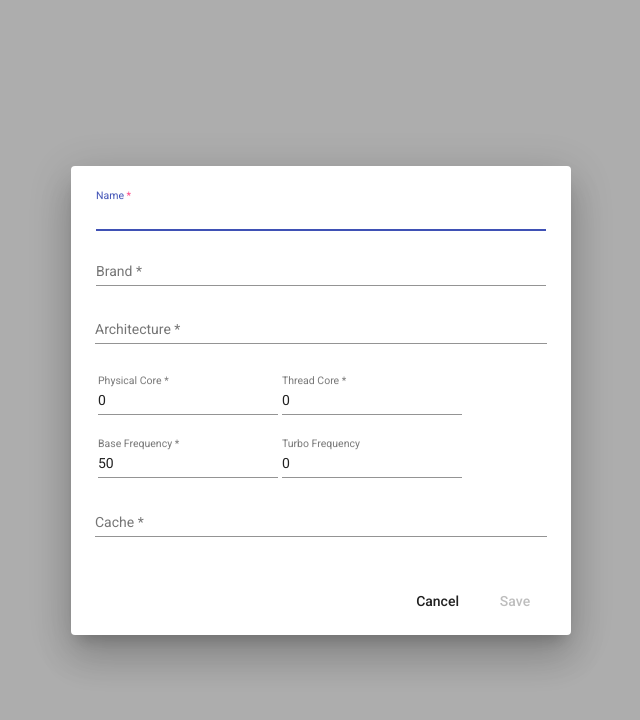
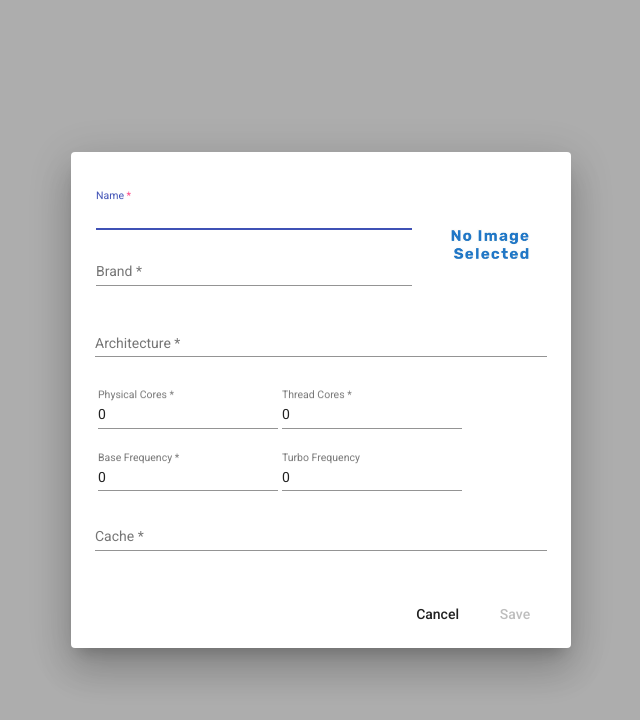
Before and after one commit to Nabilsenko/Project-NWT, an Angular app in the folder frontend/: page /list in a window 1280 px wide. Both pictures are taken after a click on the button "add". Shown: the top 720 px of the page, without its empty margins (319-959 px from the left). Built offline with nearby package versions, Linux system fonts and the light colour scheme; no server answers.

Commit message:
fix: fixed dispaly issues, and enhances css

```diff
--- a/frontend/src/app/list/list.component.css
+++ b/frontend/src/app/list/list.component.css
@@ -2,7 +2,7 @@
     --gray : #e6e5e5;
     --light-gray : #f9f9f9;
     --dark-gray : #7a7979;
-    --title-color : #0c0636;
+    --title-color : #322585;
 }
 
 * {
@@ -16,6 +16,7 @@ img {
     height: auto;
     width: 150px;
     box-shadow: rgba(99, 99, 99, 0.2) 0px 2px 8px 0px;
+    border-radius: 5px;
 }
 
 span {
@@ -30,6 +31,7 @@ span {
     grid-template-columns: 1fr 2.5fr;
     align-items: center;
     /*border: 2px solid var(--gray);*/
+    width: 700px;
     padding: 15px;
     margin: 15px auto;
     border-radius: 10px;
@@ -41,6 +43,12 @@ span {
     flex-direction: column;
 }
 
+.card-buttons {
+    display: grid;
+    grid-template-columns: 1fr 1fr;
+    justify-items: start;
+}
+
 .card-content-title {
     font-weight: 700;
     font-size: large;
@@ -49,11 +57,12 @@ span {
 }
 
 .trash{
-    color: var(--dark-gray);
+    color: var(--title-color);
     background: var(--gray);
     padding: 3px;
     border-radius: 50%;
-    margin-left: 200px;
+    /*margin-left: 200px;*/
+    place-self: start end ;
 }
 
 .trash:hover {
@@ -66,4 +75,12 @@ p{
     padding-bottom: 5px;
 }
 
+.add-button {
+    background: var(--title-color);
+}
+
+.add-button:hover {
+    opacity: 0.7;
+}
+
 /** Card ***/
--- a/frontend/src/app/list/list.component.html
+++ b/frontend/src/app/list/list.component.html
@@ -1,4 +1,11 @@
 <link href="https://fonts.googleapis.com/icon?family=Material+Icons" rel="stylesheet">
+
+<section class="buttons-fab" *ngIf="dialogStatus === 'inactive'">
+    <button (click)="showDialog()" mat-fab color="accent" class="add-button">
+        <i class="material-icons">add</i>
+    </button>
+</section>
+
 <div *ngFor="let cpu of cpus;index as i">
     <div class="card">
         <img src="{{cpu.image || cpu.brand}}" />
@@ -8,19 +15,13 @@
                 <mat-icon (click)="delete(i)" class="trash">delete</mat-icon>
             </div>
             <span>
-                <p><b>Coeurs Physiques :</b>&nbsp;&nbsp;{{cpu.core.physical}}</p>
-                <p><b>Coeurs Logiques :</b>&nbsp;&nbsp;{{cpu.core.thread}}</p>
+                <p><b>Physical Cores :</b>&nbsp;&nbsp;{{cpu.core.physical}}</p>
+                <p><b>Thread Cores :</b>&nbsp;&nbsp;{{cpu.core.thread}}</p>
             </span>
             <span>
-                <p><b>Fréquence de base :</b>&nbsp;&nbsp;{{cpu.frequency.base}}&nbsp;Ghz</p>
-                <p><b>Fréquence de turbo :</b>&nbsp;&nbsp;{{cpu.frequency.turbo}}&nbsp;Ghz</p>
+                <p><b>Base Frequency :</b>&nbsp;&nbsp;{{cpu.frequency.base}}&nbsp;Ghz</p>
+                <p><b>Turbo Frequency :</b>&nbsp;&nbsp;{{cpu.frequency.turbo}}&nbsp;Ghz</p>
             </span>
         </div>
     </div>
 </div>
-
-<section class="buttons-fab" *ngIf="dialogStatus === 'inactive'">
-    <button (click)="showDialog()" mat-fab color="accent" class="button-add">
-        <i class="material-icons">add</i>
-    </button>
-</section>
--- a/frontend/src/app/list/list.component.ts
+++ b/frontend/src/app/list/list.component.ts
@@ -66,11 +66,6 @@ export class ListComponent implements OnInit {
                 mergeMap((cpu: Cpu | undefined) => this._add(cpu)),
             )
             .subscribe({
-                /**ext: (cpu: Cpu) => {
-                    this._cpus.push(cpu);
-                },*/
-                next: (cpu: Cpu) => this._cpus = this._cpus.concat(cpu),
-
                 error: (err) => {
                     console.log('Erreur !');
                     console.log(err);
@@ -85,7 +80,7 @@ export class ListComponent implements OnInit {
 
     private _add(cpu: Cpu | undefined): Observable<Cpu> {
         console.log("----------",cpu);
-
+        this.cpus.push(cpu as Cpu)
         return this._cpuService.create(cpu as Cpu);
     }
 }
--- a/frontend/src/app/shared/form/form.component.css
+++ b/frontend/src/app/shared/form/form.component.css
@@ -8,3 +8,8 @@
 .align-right {
     text-align: right;
 }
+
+.img-choose{
+    margin: 0 0 0 20px;
+    border: solid 2 px #d1d1d1;
+}
--- a/frontend/src/app/shared/form/form.component.html
+++ b/frontend/src/app/shared/form/form.component.html
@@ -24,11 +24,13 @@
                         </mat-error>
                     </mat-form-field>
                 </td>
-                <!-- Cpu Image
+                <!-- Cpu Image -->
                 <td class="align-right">
-                    <img width="112" [src]="form.get('photo')?.value" id="imageDisplay" alt="cpu image" (click)="imageInput.click()">
-                    <input hidden (change)="onImageChange()" #imageInput type="file" name="image" id="image">
-                </td>-->
+
+                    <img *ngIf="form.get('photo')?.value" class="img-choose" width="112" [src]="form.get('photo')?.value" id="imageDisplay" alt="cpu image" (click)="imageInput.click()">
+                    <img *ngIf="!form.get('photo')?.value" class="img-choose" width="112" src="../../../assets/no-image.jpg" id="imageDisplay" alt="cpu image" (click)="imageInput.click()">
+                    <input hidden class="input-photo" (change)="onImageChange()" #imageInput type="file" name="image" id="image">
+                </td>
             </tr>
         </table>
 
@@ -44,13 +46,13 @@
                 <!-- Cpu Core Physical -->
                 <td>
                     <mat-form-field class="full-width">
-                        <input matInput placeholder="Physical Core" formControlName="physical" required name="physical">
+                        <input matInput placeholder="Physical Cores" formControlName="physical" required name="physical">
                     </mat-form-field>
                 </td>
                 <!-- Cpu Core Thread -->
                 <td>
                     <mat-form-field class="full-width">
-                        <input matInput placeholder="Thread Core" formControlName="thread" required name="thread">
+                        <input matInput placeholder="Thread Cores" formControlName="thread" required name="thread">
                     </mat-form-field>
                 </td>
             </tr>
--- a/frontend/src/app/shared/form/form.component.ts
+++ b/frontend/src/app/shared/form/form.component.ts
@@ -82,7 +82,7 @@ export default class FormComponent implements OnInit, OnChanges {
                 architecture: '',
                 cache: '',
                 frequency: {
-                    base: 50,
+                    base: 0,
                     turbo: 0,
                 },
                 name: '',
```
Also changed, not shown: frontend/src/assets/add-image.png (added), frontend/src/assets/no-image.jpg (added).
